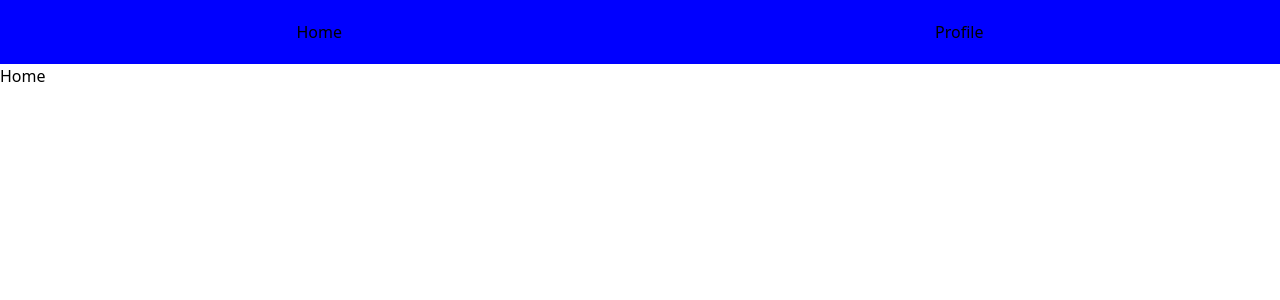
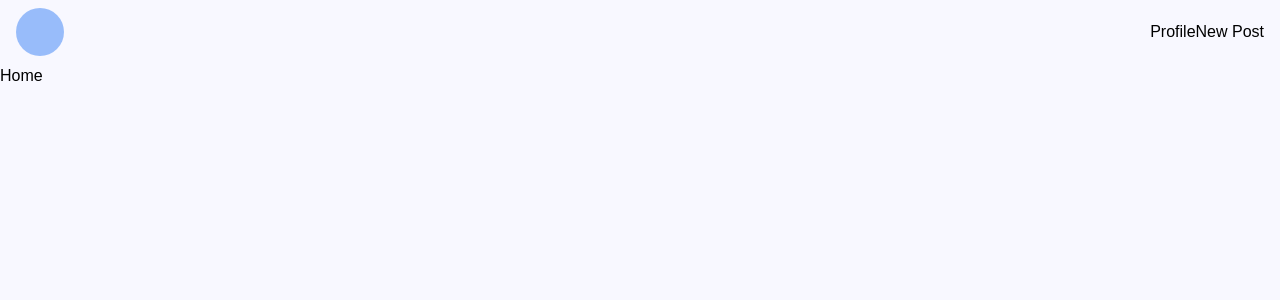
Before and after one commit to noahskorner/playground, a Vue app: page / in a window 1280 px wide. Shown: the top 300 px of the page. Built offline with nearby package versions, Linux system fonts and the light colour scheme.

Commit message:
Started Header.

```diff
--- a/src/App.vue
+++ b/src/App.vue
@@ -1,5 +1,5 @@
 <template>
-  <div>
+  <div class="font-primary min-h-screen bg-light">
     <Header />
     <router-view></router-view>
   </div>
--- a/src/assets/css/style.css
+++ b/src/assets/css/style.css
@@ -1,7 +1,17 @@
+/* Import Tailwind  */
+@tailwind base;
+@tailwind components;
+@tailwind utilities;
 /* Import Poppins */
 @import url('https://fonts.googleapis.com/css2?family=Poppins:ital,wght@0,100;0,200;0,300;0,400;0,500;0,600;0,700;0,800;0,900;1,100;1,200;1,300;1,400;1,500;1,600;1,700;1,800;1,900&display=swap');
 /* Import Open Sans */
 @import url('https://fonts.googleapis.com/css2?family=Open+Sans:ital,wght@0,300;0,400;0,600;0,700;0,800;1,300;1,400;1,600;1,700;1,800&display=swap');
+
+/* CSS Variables **/
+:root {
+    --light: #f8f8ff;
+    --dark: #212121;
+  }
 
 .font-primary {
     font-family: "Poppins", sans-serif;
@@ -10,3 +20,12 @@
 .font-secondary {
     font-family: 'Open Sans', sans-serif;
 }
+
+/* -light -dark Light Mode / Dark Mode */
+.bg-light {
+    background-color: var(--light);
+}
+
+.bg-dark {
+    background-color: var(--dark);
+}
--- a/src/components/layout/Header.vue
+++ b/src/components/layout/Header.vue
@@ -1,7 +1,14 @@
 <template>
-  <div id="nav" class="w-screen flex justify-around items-center">
-    <router-link to="/">Home</router-link>
-    <router-link to="/profile">Profile</router-link>
+  <div id="nav" class="w-screen text-md">
+    <div class="h-full flex justify-between items-center mx-4">
+      <div class="flex flex-row justify-around items-center">
+        <router-link to="/"><div id="logo"></div></router-link>
+      </div>
+      <div class="flex justify-around items-center">
+        <router-link to="/profile">Profile</router-link>
+        <p>New Post</p>
+      </div>
+    </div>
   </div>
 </template>
 
@@ -11,7 +18,14 @@ export default {};
 
 <style scoped>
 #nav {
-  background-color: blue;
   height: 4rem;
 }
+
+#logo {
+  width: 3rem;
+  height: 3rem;
+  border-radius: 50%;
+  background: #3b82f6;
+  opacity: 0.5;
+}
 </style>
--- /dev/null
+++ b/src/components/ui/default/Card.vue
@@ -0,0 +1,6 @@
+<template>
+  <div></div>
+</template>
+
+<style scoped>
+</style>
--- a/src/index.css
+++ /dev/null
@@ -1,4 +0,0 @@
-/*! @import */
-@tailwind base;
-@tailwind components;
-@tailwind utilities;
--- a/src/main.js
+++ b/src/main.js
@@ -2,6 +2,6 @@ import { createApp } from "vue";
 import App from "./App.vue";
 import router from "./router";
 import store from "./store";
-import "./index.css";
+import "./assets/css/style.css";
 
 createApp(App).use(store).use(router).mount("#app");
```
Also changed, not shown: src/services/api.js (added).
